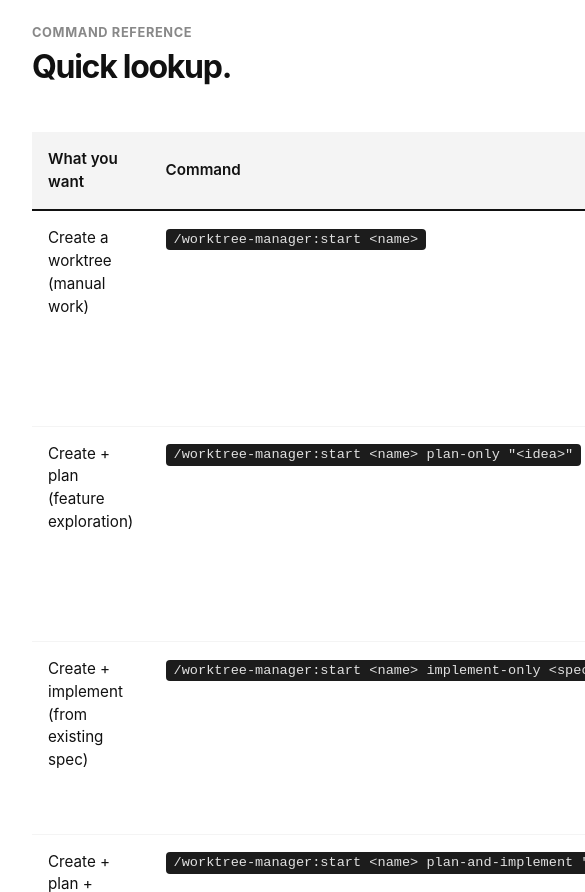
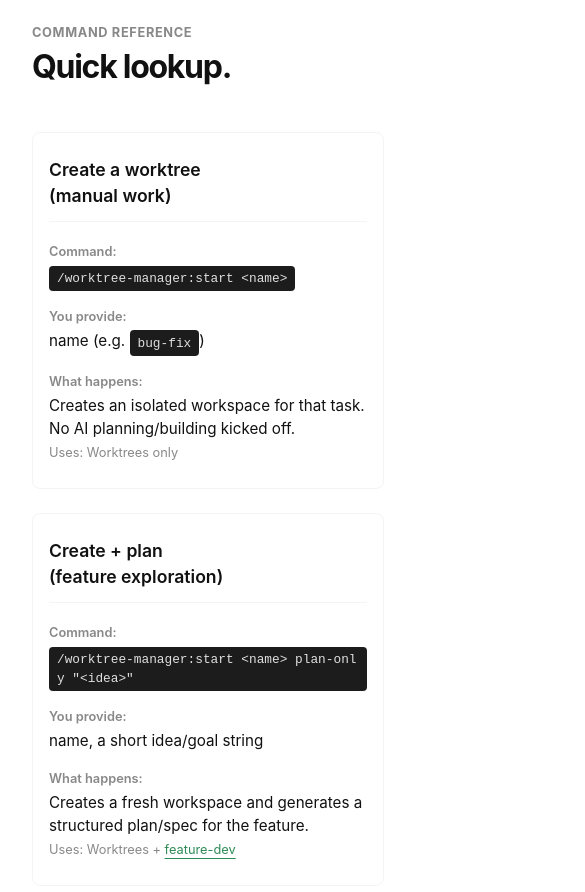
Before and after one commit to danielraffel/worktree-manager, a plain HTML site: page index.html in a window 390 px wide. Shown: the part 5020-5912 px from the top of the page, 585 px wide, since content can reach past the window. Drawn offline with Linux system fonts and the light colour scheme.

Commit message:
Make command reference table mobile-friendly with card layout

```diff
--- a/index.html
+++ b/index.html
@@ -350,7 +350,8 @@
             padding: 0.2rem 0.5rem;
             border-radius: 4px;
             font-size: 0.85rem;
-            white-space: nowrap;
+            word-break: break-all;
+            white-space: normal;
         }
         .cmd-table .uses {
             font-size: 0.8rem;
@@ -358,6 +359,71 @@
         }
         .cmd-table .uses a {
             color: var(--accent);
+        }
+
+        /* Mobile: Convert table to cards */
+        @media (max-width: 768px) {
+            .cmd-table thead {
+                display: none;
+            }
+            .cmd-table, .cmd-table tbody, .cmd-table tr, .cmd-table td {
+                display: block;
+                width: 100%;
+            }
+            .cmd-table tr {
+                margin-bottom: 1.5rem;
+                border: 1px solid var(--light-gray);
+                border-radius: 8px;
+                padding: 1rem;
+                background: #fff;
+            }
+            .cmd-table tr:hover {
+                background: #fff;
+            }
+            .cmd-table td {
+                padding: 0.5rem 0;
+                border-bottom: none;
+            }
+            .cmd-table td:first-child {
+                font-weight: 600;
+                font-size: 1.1rem;
+                padding-bottom: 0.75rem;
+                border-bottom: 1px solid var(--light-gray);
+                margin-bottom: 0.5rem;
+            }
+            .cmd-table td:nth-child(2) {
+                padding-top: 0.75rem;
+            }
+            .cmd-table td:nth-child(2)::before {
+                content: "Command: ";
+                font-weight: 600;
+                color: var(--gray);
+                font-size: 0.8rem;
+                display: block;
+                margin-bottom: 0.25rem;
+            }
+            .cmd-table td:nth-child(3)::before {
+                content: "You provide: ";
+                font-weight: 600;
+                color: var(--gray);
+                font-size: 0.8rem;
+                display: block;
+                margin-bottom: 0.25rem;
+            }
+            .cmd-table td:nth-child(4)::before {
+                content: "What happens: ";
+                font-weight: 600;
+                color: var(--gray);
+                font-size: 0.8rem;
+                display: block;
+                margin-bottom: 0.25rem;
+            }
+            .cmd-table code {
+                display: inline-block;
+                word-break: break-all;
+                white-space: normal;
+                font-size: 0.8rem;
+            }
         }
 
     </style>
```
